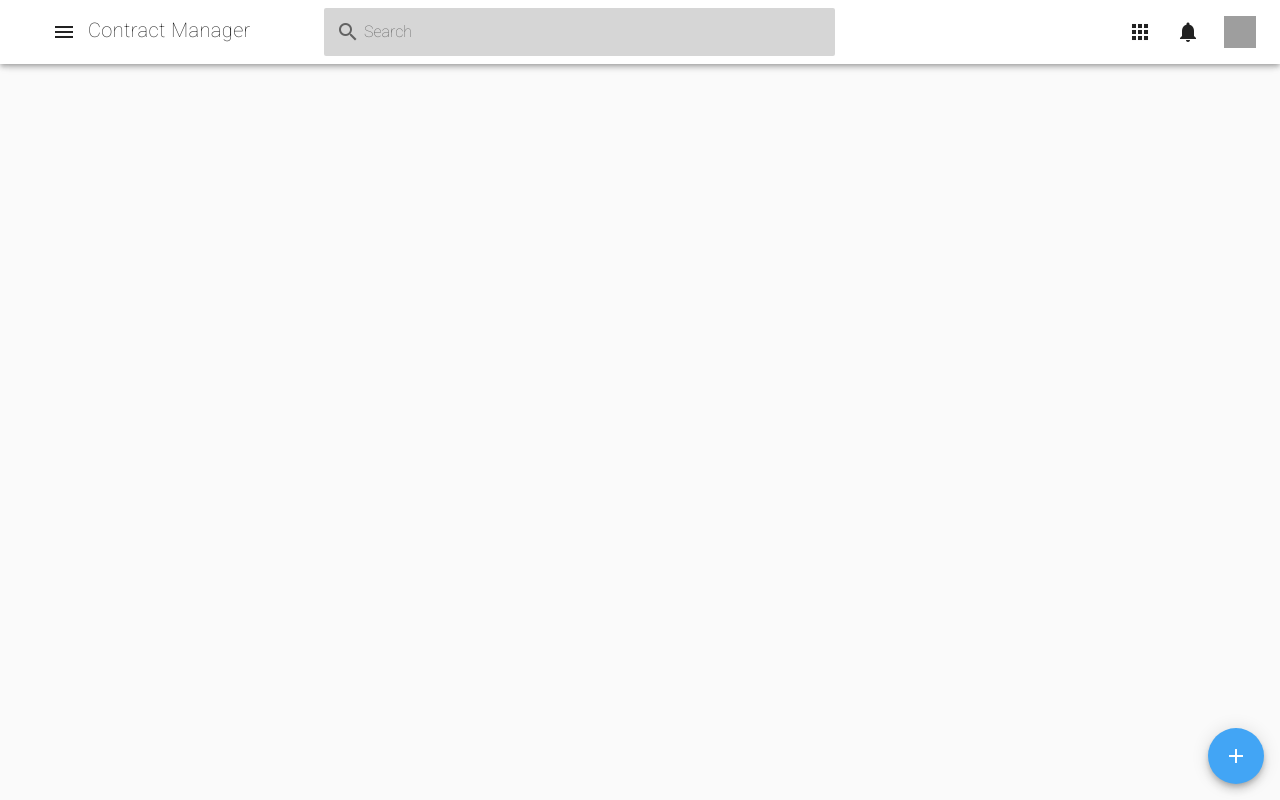
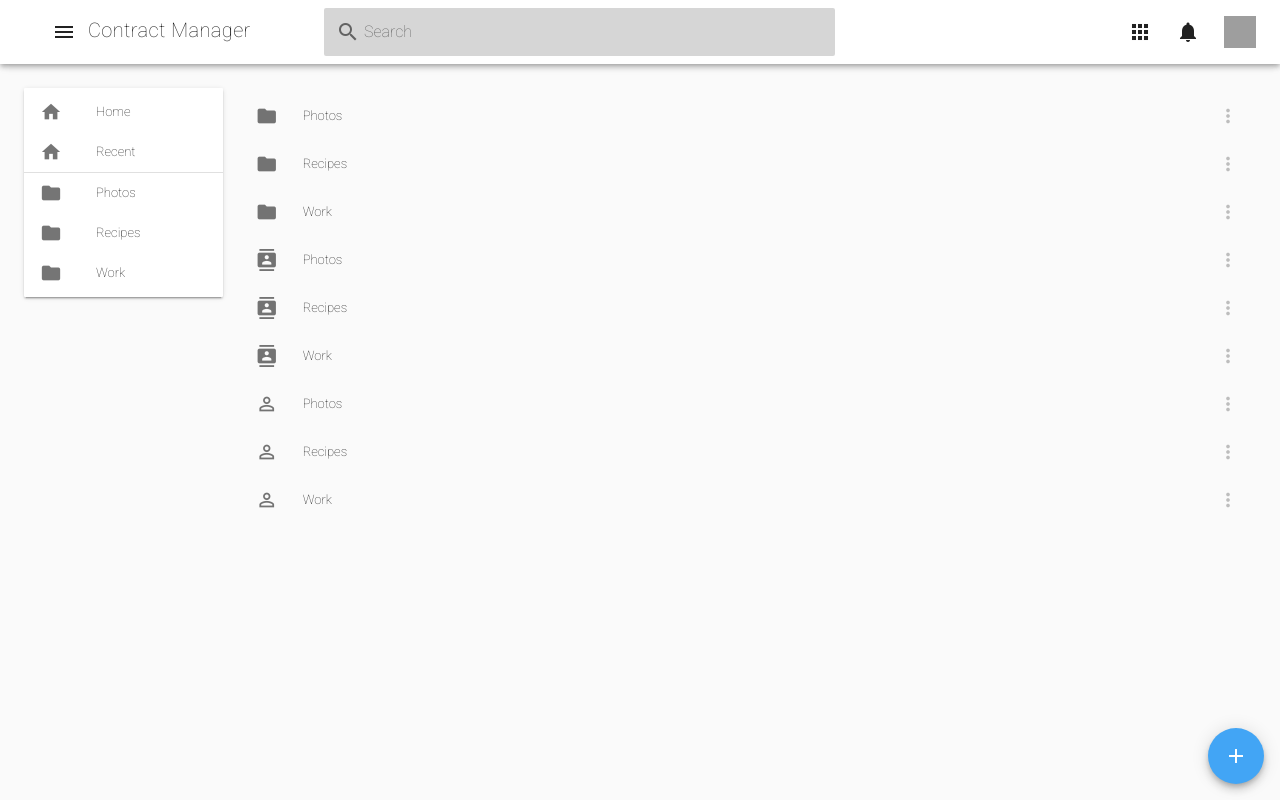
Before and after one commit to lagab/cmanager-front, a Vue app: page /#/contacts in a window 1280 px wide. Built offline with nearby package versions, Linux system fonts and the light colour scheme; grey boxes are pictures that could not be loaded.

Commit message:
contacts manager

```diff
--- a/src/router.js
+++ b/src/router.js
@@ -4,6 +4,7 @@ import Home from './views/Home.vue';
 import About from './views/About.vue';
 import Account from './views/Account.vue';
 import Contracts from './views/Contracts.vue';
+import Contacts from './views/Contacts.vue';
 
 Vue.use(Router);
 
@@ -29,5 +30,10 @@ export default new Router({
 			name: 'contracts',
 			component: Contracts,
 		},
+		{
+			path: '/contacts',
+			name: 'contacts',
+			component: Contacts,
+		},
   ],
 });
--- a/src/views/Contacts.vue
+++ b/src/views/Contacts.vue
@@ -1,72 +1,174 @@
 <template>
   <v-container fluid grid-list-md>
-    <v-layout fluid class="purple">
-      ggg
-    </v-layout>
-    <v-responsive color="primary" dark>
-      <v-layout align-center>
-        <v-flex text-xs-center>
-          <h3 class="display-1 grey--text">Other options</h3>
-        </v-flex>
-      </v-layout>
-    </v-responsive>
-    <v-layout justify-center>
-      <v-flex xs12 sm4 md2>
-        <v-card color="cyan accent-4" dark height="210">
-          <v-img
-          src="https://www.gstatic.com/mobilesdk/160505_mobilesdk/discoverycards/2x/storage.png"
-          aspect-ratio="2.75"
-          ></v-img>
-          <v-card-title>
-            <div>
-              <h3 class="headline">Storage</h3>
-              <span><small>Stockez et récupérez des contenus générés par des utilisateurs</small></span>
-            </div>
-          </v-card-title>
+    <v-layout>
+      <v-flex md2>
+        <v-card>
+          <v-navigation-drawer
+                  floating
+                  permanent
+                  stateless
+                  value="true"
+          >
+            <v-list dense>
+              <v-list-tile>
+                <v-list-tile-action>
+                  <v-icon>home</v-icon>
+                </v-list-tile-action>
+                <v-list-tile-title>Home</v-list-tile-title>
+              </v-list-tile>
+              <v-list-tile>
+                <v-list-tile-action>
+                  <v-icon>home</v-icon>
+                </v-list-tile-action>
+                <v-list-tile-title>Recent</v-list-tile-title>
+              </v-list-tile>
+              <v-divider />
+              <v-list-tile
+                      v-for="item in items"
+                      :key="item.title"
+                      @click=""
+              >
+                <v-list-tile-action>
+                  <v-icon>{{ item.icon }}</v-icon>
+                </v-list-tile-action>
+
+                <v-list-tile-content>
+                  <v-list-tile-title>{{ item.title }}</v-list-tile-title>
+                </v-list-tile-content>
+              </v-list-tile>
+            </v-list>
+          </v-navigation-drawer>
         </v-card>
+
       </v-flex>
-      <v-flex xs12 sm4 md2>
-        <v-card color="purple lighten-1" dark height="210">
-          <v-img
-          src="https://www.gstatic.com/mobilesdk/160505_mobilesdk/discoverycards/2x/auth.png"
-          aspect-ratio="2.75"
-          ></v-img>
-          <v-card-title>
-            <div>
-              <h3 class="headline">Authentication</h3>
-              <span><small>Authentifiez et gérez les utilisateurs.</small></span>
-            </div>
-          </v-card-title>
-        </v-card>
-      </v-flex>
-      <v-flex xs12 sm4 md2>
-        <v-card color="teal lighten-1" dark height="210">
-          <v-img
-          src="https://www.gstatic.com/mobilesdk/160505_mobilesdk/discoverycards/2x/testlab.png"
-          aspect-ratio="2.75"
-          ></v-img>
-          <v-card-title>
-            <div>
-              <h3 class="headline">Signatures</h3>
-              <span><small>Authentifiez et gérez les utilisateurs.</small></span>
-            </div>
-          </v-card-title>
-        </v-card>
-      </v-flex>
-      <v-flex xs12 sm4 md2>
-        <v-card color="deep-orange darken-1" dark height="210">
-          <v-img
-          src="https://www.gstatic.com/mobilesdk/160505_mobilesdk/discoverycards/2x/analytics.png"
-          aspect-ratio="2.75"
-          ></v-img>
-          <v-card-title>
-            <div>
-              <h3 class="headline">Analytics</h3>
-              <span><small>Authentifiez et gérez les utilisateurs.</small></span>
-            </div>
-          </v-card-title>
-        </v-card>
+      <v-flex md10>
+        <v-list dense class="transparent">
+          <v-list-tile
+                  v-for="item in items"
+                  :key="item.title"
+                  avatar
+                  @click=""
+          >
+            <v-list-tile-avatar>
+              <v-icon>{{ item.icon }}</v-icon>
+            </v-list-tile-avatar>
+
+            <v-list-tile-content>
+              <v-list-tile-title>{{ item.title }}</v-list-tile-title>
+            </v-list-tile-content>
+
+            <v-list-tile-action>
+              <v-menu bottom left>
+                <v-btn icon ripple
+                       slot="activator"
+                       dark>
+                  <v-icon color="grey lighten-1">more_vert</v-icon>
+                </v-btn>
+                <v-list dense>
+                  <v-list-tile @click="">
+                    <v-list-tile-title><v-icon>visibility</v-icon> view</v-list-tile-title>
+                  </v-list-tile>
+                  <v-list-tile @click="">
+                    <v-list-tile-title><v-icon>create</v-icon> edit</v-list-tile-title>
+                  </v-list-tile>
+                  <v-list-tile @click="">
+                    <v-list-tile-title><v-icon>delete_outline</v-icon> delete</v-list-tile-title>
+                  </v-list-tile>
+                </v-list>
+              </v-menu>
+            </v-list-tile-action>
+          </v-list-tile>
+          <v-list-tile
+                  v-for="item in items"
+                  :key="item.title"
+                  avatar
+                  @click=""
+          >
+            <v-list-tile-avatar>
+              <v-icon>contacts</v-icon>
+            </v-list-tile-avatar>
+
+            <v-list-tile-content>
+              <v-list-tile-title>{{ item.title }}</v-list-tile-title>
+            </v-list-tile-content>
+
+            <v-list-tile-action>
+              <v-menu bottom left>
+                <v-btn icon ripple
+                       slot="activator"
+                       dark>
+                  <v-icon color="grey lighten-1">more_vert</v-icon>
+                </v-btn>
+                <v-list dense>
+                  <v-list-tile @click="">
+                    <v-list-tile-title><v-icon>visibility</v-icon> view</v-list-tile-title>
+                  </v-list-tile>
+                  <v-list-tile @click="">
+                    <v-list-tile-title><v-icon>create</v-icon> edit</v-list-tile-title>
+                  </v-list-tile>
+                  <v-list-tile @click="">
+                    <v-list-tile-title><v-icon>delete_outline</v-icon> delete</v-list-tile-title>
+                  </v-list-tile>
+                </v-list>
+              </v-menu>
+            </v-list-tile-action>
+          </v-list-tile>
+          <v-list-tile
+                  v-for="item in items"
+                  :key="item.title"
+                  avatar
+                  v-link='{name: "about"}'
+          >
+            <v-list-tile-avatar>
+              <v-icon>perm_identity</v-icon>
+            </v-list-tile-avatar>
+
+            <v-list-tile-content>
+              <v-list-tile-title>{{ item.title }}</v-list-tile-title>
+            </v-list-tile-content>
+
+            <v-list-tile-action>
+              <v-menu bottom left>
+              <v-btn icon ripple
+                slot="activator"
+                dark>
+                <v-icon color="grey lighten-1">more_vert</v-icon>
+              </v-btn>
+              <v-list dense>
+                <v-list-tile @click="">
+                  <v-list-tile-title><v-icon>visibility</v-icon> view</v-list-tile-title>
+                </v-list-tile>
+                <v-list-tile @click="">
+                  <v-list-tile-title><v-icon>create</v-icon> edit</v-list-tile-title>
+                </v-list-tile>
+                <v-list-tile @click="">
+                  <v-list-tile-title><v-icon>delete_outline</v-icon> delete</v-list-tile-title>
+                </v-list-tile>
+              </v-list>
+              </v-menu>
+            </v-list-tile-action>
+          </v-list-tile>
+        </v-list>
+
       </v-flex>
     </v-layout>
   </v-container>
 </template>
+
+<script>
+	export default {
+		data () {
+			return {
+				items: [
+					{ icon: 'folder', iconClass: 'grey lighten-1 white--text', title: 'Photos', subtitle: 'Jan 9, 2014' },
+					{ icon: 'folder', iconClass: 'grey lighten-1 white--text', title: 'Recipes', subtitle: 'Jan 17, 2014' },
+					{ icon: 'folder', iconClass: 'grey lighten-1 white--text', title: 'Work', subtitle: 'Jan 28, 2014' }
+				],
+				items2: [
+					{ icon: 'assignment', iconClass: 'blue white--text', title: 'Vacation itinerary', subtitle: 'Jan 20, 2014' },
+					{ icon: 'call_to_action', iconClass: 'amber white--text', title: 'Kitchen remodel', subtitle: 'Jan 10, 2014' }
+				]
+			}
+		}
+	}
+</script>
--- a/src/views/Contracts.vue
+++ b/src/views/Contracts.vue
@@ -75,27 +75,24 @@
       </v-data-table>
       <v-divider></v-divider>
 -->
-      <v-list subheader>
-        <v-subheader>Recent chat</v-subheader>
-        <v-list-tile
-                v-for="dessert in desserts"
-                :key="dessert.name"
-                avatar
-                @click=""
-        >
-          <v-list-tile-avatar>
-            <img src="https://encrypted-tbn0.gstatic.com/images?q=tbn:ANd9GcQfMEFyp_F5ns8imuaRbNjXHNlxwSD2PocWQJn4hpGFo1F-oiOgTA">
-          </v-list-tile-avatar>
-
-          <v-list-tile-content>
-            <v-list-tile-title v-html="dessert.name">test</v-list-tile-title>
-          </v-list-tile-content>
-
-          <v-list-tile-action>
-            <v-icon :color="grey">more_vert</v-icon>
-          </v-list-tile-action>
-        </v-list-tile>
-      </v-list>
+      <v-data-table
+              :headers="headers"
+              :items="desserts"
+              class="elevation-1"
+      >
+        <template slot="items" slot-scope="props">
+          <td>{{ props.item.name }}</td>
+          <td class="text-xs-right">{{ props.item.calories }}</td>
+          <td class="text-xs-right">{{ props.item.fat }}</td>
+          <td class="text-xs-right"><a href="#">{{ props.item.carbs }}</a></td>
+          <td class=""><v-chip label outline  color="teal">Confirmed</v-chip></td>
+          <td class="text-xs-right">
+            <v-icon :color="grey">visibility</v-icon>
+            <v-icon :color="grey">create</v-icon>
+            <v-icon :color="grey">delete_outline</v-icon>
+          </td>
+        </template>
+      </v-data-table>
 
     </v-layout>
     </v-container>
@@ -197,7 +194,20 @@
 						protein: 7,
 						iron: '6%'
 					}
-				]
+				],
+				headers: [
+					{
+						text: 'Dessert (100g serving)',
+						align: 'left',
+						sortable: false,
+						value: 'name'
+					},
+					{ text: 'Calories', value: 'calories' },
+					{ text: 'Fat (g)', value: 'fat' },
+					{ text: 'Carbs (g)', value: 'carbs' },
+					{ text: 'Protein (g)', value: 'protein' },
+					{ text: 'Actions', value: 'name', sortable: false }
+				],
 			}
 		}
 	}
```
